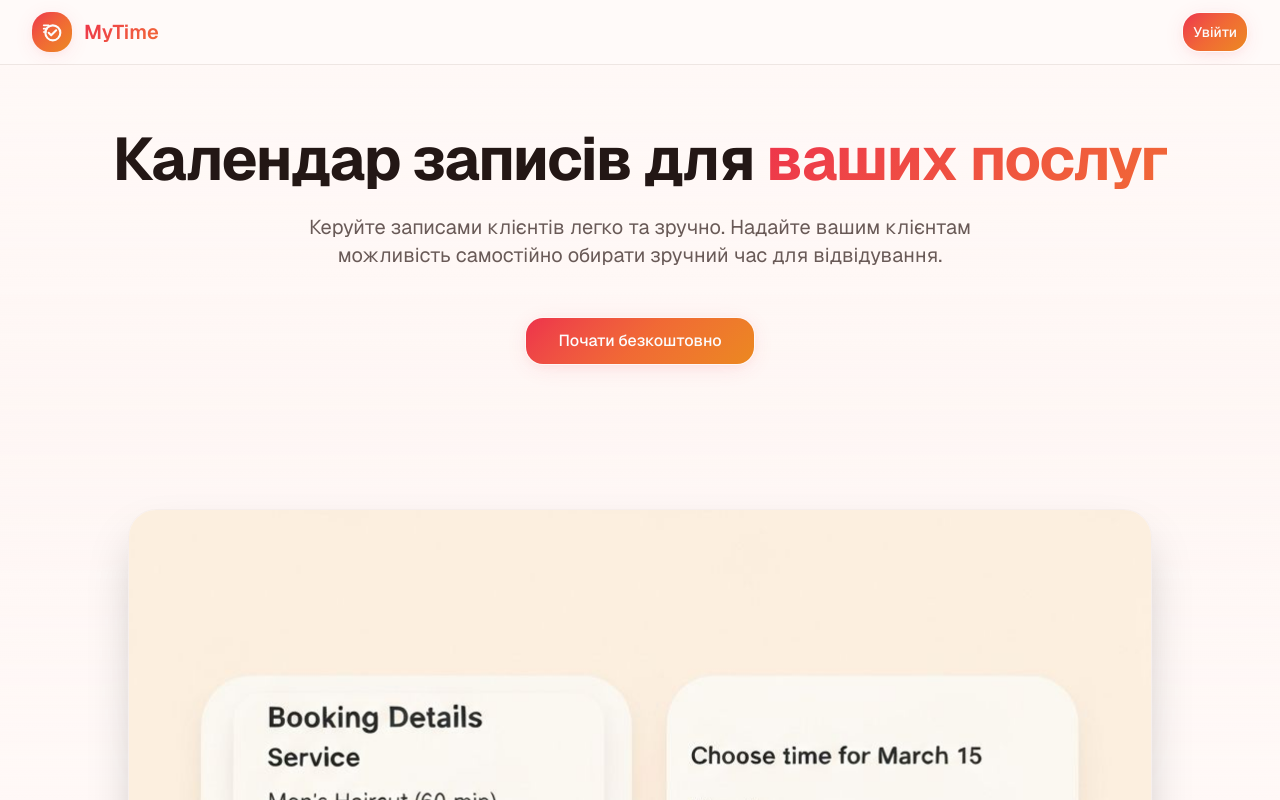
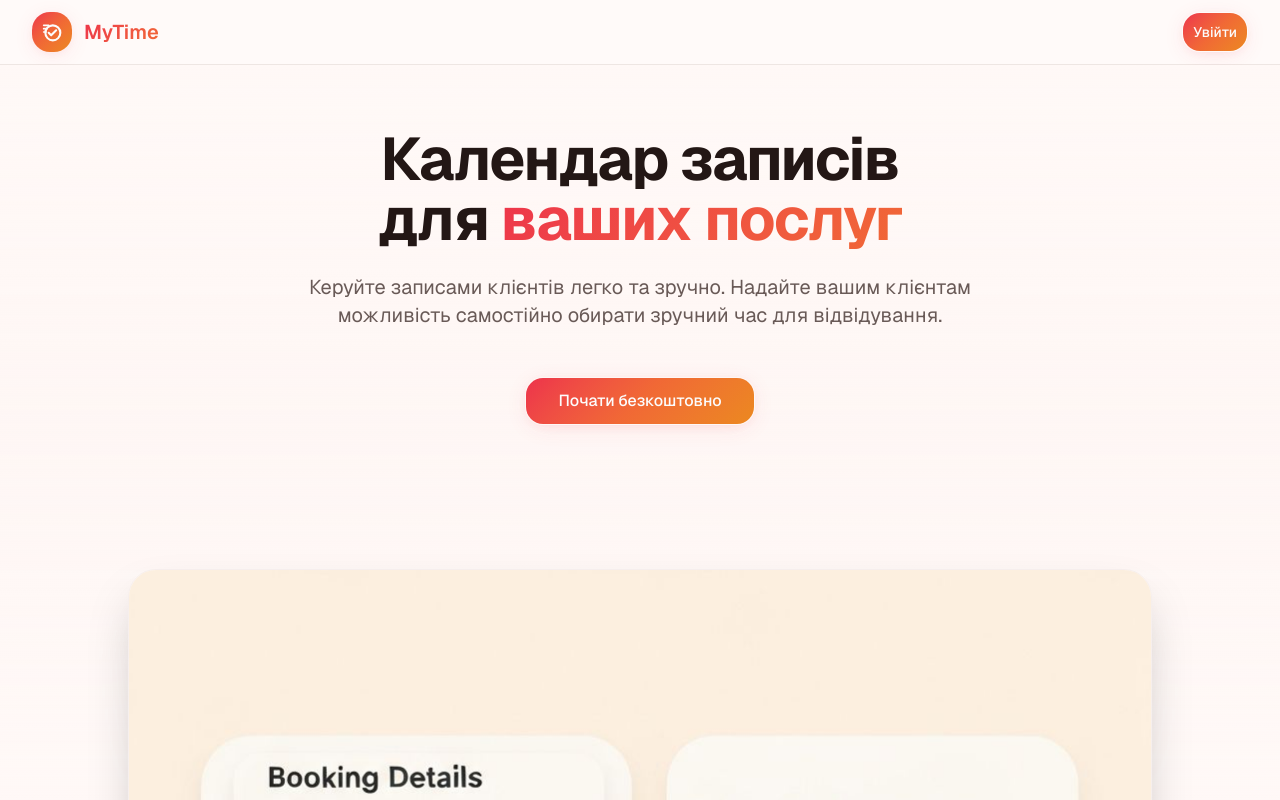
Before and after one commit to aleksey-yesin/my-time-frontend, a Next.js app: page / in a window 1280 px wide. Built offline with nearby package versions, Linux system fonts and the light colour scheme; no server answers.

Commit message:
refactor: hero & calendar preview sections

```diff
--- a/components/pages/public/home-content/calendar-preview-section.tsx
+++ b/components/pages/public/home-content/calendar-preview-section.tsx
@@ -14,6 +14,7 @@ const CalendarPreviewSection: FC<Props> = ({ className }) => {
           src={calendarPreviewImg}
           alt="Приклад календаря записів з вибором дати та часу"
           className="h-auto w-full"
+          sizes="(max-width: 1024px) 100vw, 1024px"
           priority
         />
       </div>
--- a/components/pages/public/home-content/hero-section.tsx
+++ b/components/pages/public/home-content/hero-section.tsx
@@ -10,27 +10,24 @@ interface Props {
 const HeroSection: FC<Props> = ({ className }) => {
   return (
     <section className={className}>
-      <Container className="text-center">
-        {/* Main Heading */}
-        <h1 className="mb-6 text-4xl font-bold tracking-tight text-balance text-foreground sm:text-5xl lg:text-6xl">
+      <Container className="grid justify-items-center">
+        <h1 className="mb-6 max-w-107 text-center text-4xl font-bold tracking-tight text-balance sm:text-5xl lg:max-w-134 lg:text-6xl">
           Календар записів для{' '}
           <span className="bg-gradient-text-primary bg-clip-text text-transparent">
             ваших послуг
           </span>
         </h1>
 
-        {/* Subheading */}
-        <p className="mx-auto mb-12 max-w-2xl text-lg text-pretty text-muted-foreground sm:text-xl">
+        <p className="mb-12 max-w-2xl text-center text-lg text-pretty text-muted-foreground sm:text-xl">
           Керуйте записами клієнтів легко та зручно. Надайте вашим клієнтам
           можливість самостійно обирати зручний час для відвідування.
         </p>
 
-        {/* CTA Button */}
         <Button
-          asChild
           variant="default-gradient"
           size="lg"
           className="h-12 px-8 text-base"
+          asChild
         >
           <Link href="/registration">Почати безкоштовно</Link>
         </Button>
```
